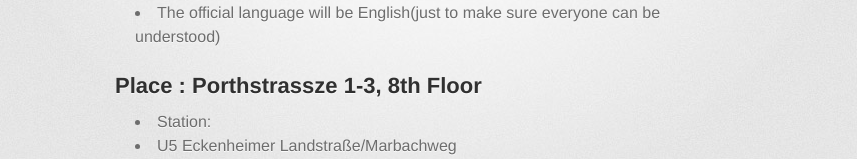
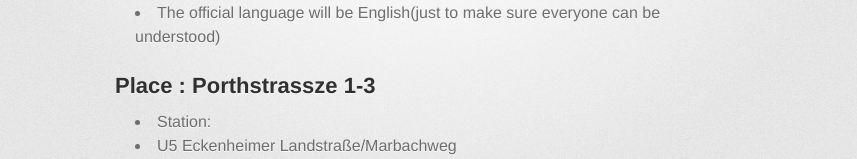
Before and after one commit to Stockard/birthday, a plain HTML site: page index.html in a window 1280 px wide. Shown: the part 375-534 px from the top of the page, without its empty margins (215-1072 px from the left). Drawn offline with Linux system fonts and the light colour scheme; a web font is replaced by a local one.

Commit message:
Update index.html

```diff
--- a/index.html
+++ b/index.html
@@ -42,7 +42,7 @@
 <li>Please bring food and drinks that are enough for at least 1 people if you come</li>
 <li>The official language will be English(just to make sure everyone can be understood)</li>
 </ul><h2>
-<a name="place--porthstrassze-1-3-8th-floor" class="anchor" href="#place--porthstrassze-1-3-8th-floor"><span class="octicon octicon-link"></span></a>Place : Porthstrassze 1-3, 8th Floor</h2>
+<a name="place--porthstrassze-1-3" class="anchor" href="#place--porthstrassze-1-3"><span class="octicon octicon-link"></span></a>Place : Porthstrassze 1-3 </h2>
 
 <ul>
 <li>Station:</li>
```
